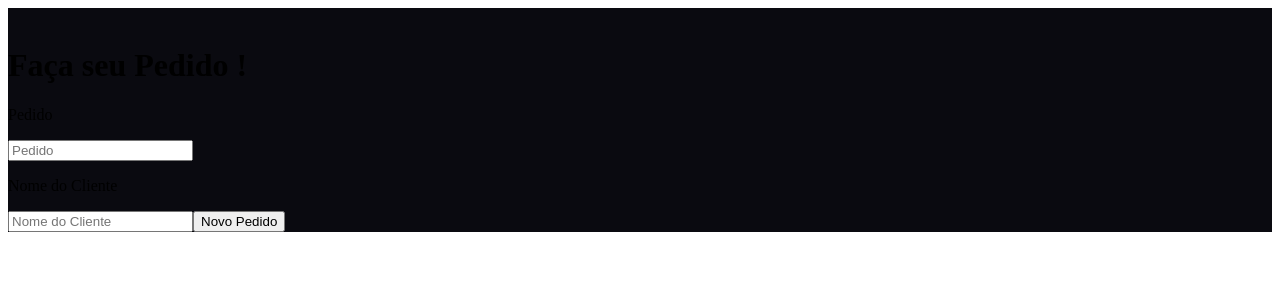
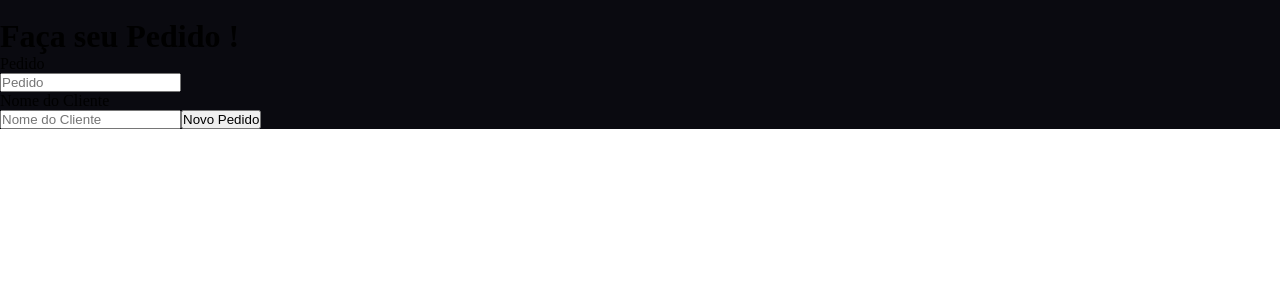
Before and after one commit to flaviodrummond/hamburgueria-code-club, a React (Create React App) app: page / in a window 1280 px wide. Shown: the top 300 px of the page. Built offline with nearby package versions, Linux system fonts and the light colour scheme.

Commit message:
importando o GlobalStyle e criando os estilos

```diff
--- /dev/null
+++ b/src/globalStyle.js
@@ -0,0 +1,11 @@
+import { createGlobalStyle } from "styled-components";
+
+export default createGlobalStyle `
+
+* {
+    margin: 0;
+    padding: 0;
+    box-sizing: border-box;
+}
+
+`;
--- a/src/index.js
+++ b/src/index.js
@@ -1,11 +1,12 @@
 import React from 'react';
 import ReactDOM from 'react-dom/client';
 import App from './App';
+import GlobalStyle from './globalStyle';
 
 
 const root = ReactDOM.createRoot(document.getElementById('root'));
 root.render(
 
-  <App />
+  <><App /> <GlobalStyle/></>
 
 );
```
